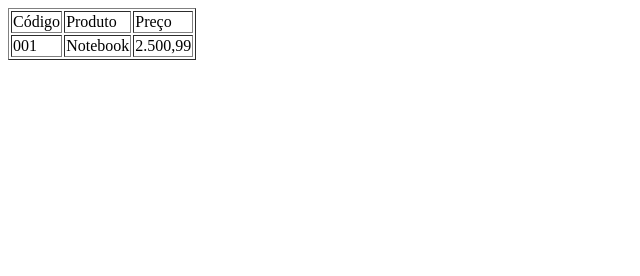
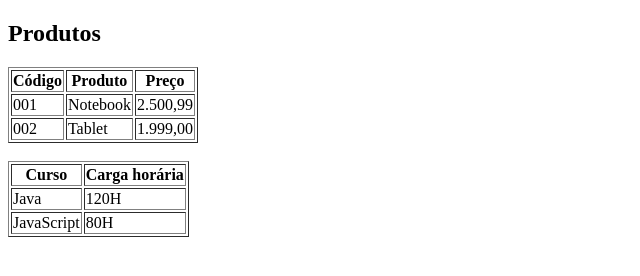
Before and after one commit to marcosviniciohd/estudos-recuperacao-pwe-iftm, a plain HTML site: page lista01-tabelas/tabelas.html in a window 1280 px wide. Shown: the whole page, without its empty margins (0-640 px from the left). Drawn offline with Linux system fonts and the light colour scheme.

Commit message:
revisao sobre tabelas

```diff
--- a/lista01-tabelas/tabelas.html
+++ b/lista01-tabelas/tabelas.html
@@ -7,17 +7,36 @@
     <title>Tabelas</title>
 </head>
 <body>
+    <h2>Produtos</h2>
     <table border="1">
         <tr>
-            <td>Código</td>
-            <td>Produto</td>
-            <td>Preço</td>
+            <th>Código</th>
+            <th>Produto</th>
+            <th>Preço</th>
         </tr>
         <tr>
             <td>001</td>
             <td>Notebook</td>
             <td>2.500,99</td>
         </tr>
+        <td>002</td>
+        <td>Tablet</td>
+        <td>1.999,00</td>
+    </table>
+    <br>
+    <table border="1px">
+        <tr>
+            <th>Curso</th>
+            <th>Carga horária</th>
+        </tr>
+        <tr>
+            <td>Java</td>
+            <td>120H</td>
+        </tr>
+        <tr>
+            <td>JavaScript</td>
+            <td>80H</td>
+        </tr>
     </table>
 </body>
 </html>
```
